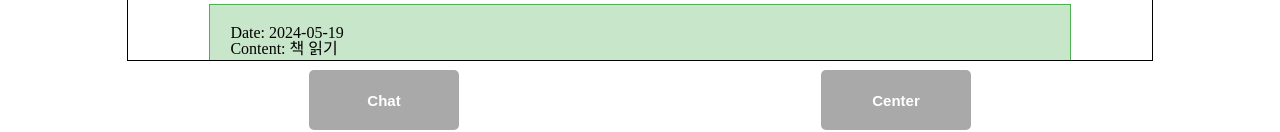
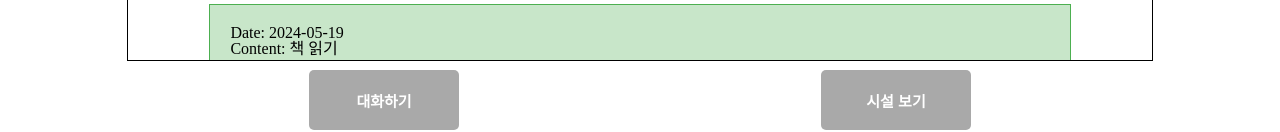
Before and after one commit to CWDll/Mearing, a React (Create React App) app: page / in a window 1280 px wide. Shown: the part 665-797 px from the top of the page. Built offline with nearby package versions, Linux system fonts and the light colour scheme.

Commit message:
[Design] 메인페이지 버튼 문구 수정

```diff
--- a/src/pages/MainPage/MainPage.tsx
+++ b/src/pages/MainPage/MainPage.tsx
@@ -83,12 +83,12 @@ const MainPage: React.FC = () => {
         <PrimaryButton
           onClick={goToChatbotPage}
           disabled={false}
-          children="Chat"
+          children="대화하기"
         />
         <PrimaryButton
           onClick={goToCenterPage}
           disabled={false}
-          children="Center"
+          children="시설 보기"
         />
       </S.ButtonContainer>
     </S.MainContainer>
```
